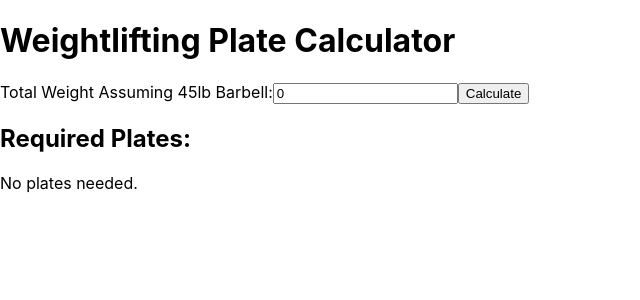
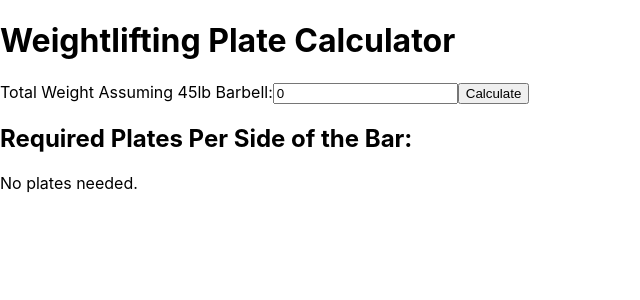
Before and after one commit to Snielson222/Plate-Calculator, a React (Create React App) app: page / in a window 1280 px wide. Shown: the top 300 px of the page, without its empty margins (0-640 px from the left). Built offline with nearby package versions, Linux system fonts and the light colour scheme.

Commit message:
edited for clarity

```diff
--- a/src/components/PlateDisplay.js
+++ b/src/components/PlateDisplay.js
@@ -8,7 +8,7 @@ const PlateDisplay = ({ plates }) => {
 
   return (
     <div>
-      <h2>Required Plates:</h2>
+      <h2>Required Plates Per Side of the Bar:</h2>
       {Object.keys(plateCount).length > 0 ? (
         <ul>
           {Object.entries(plateCount).map(([weight, count]) => (
```
